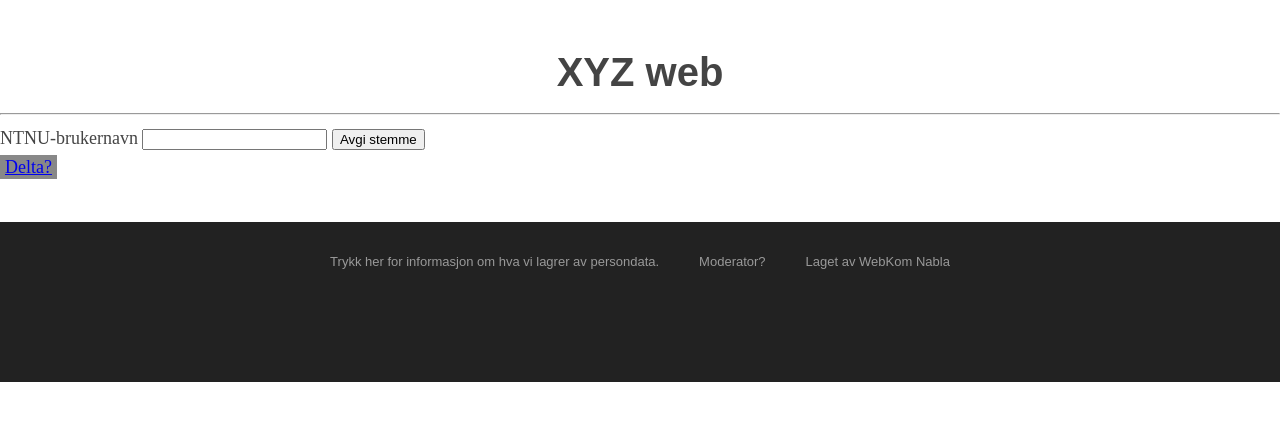
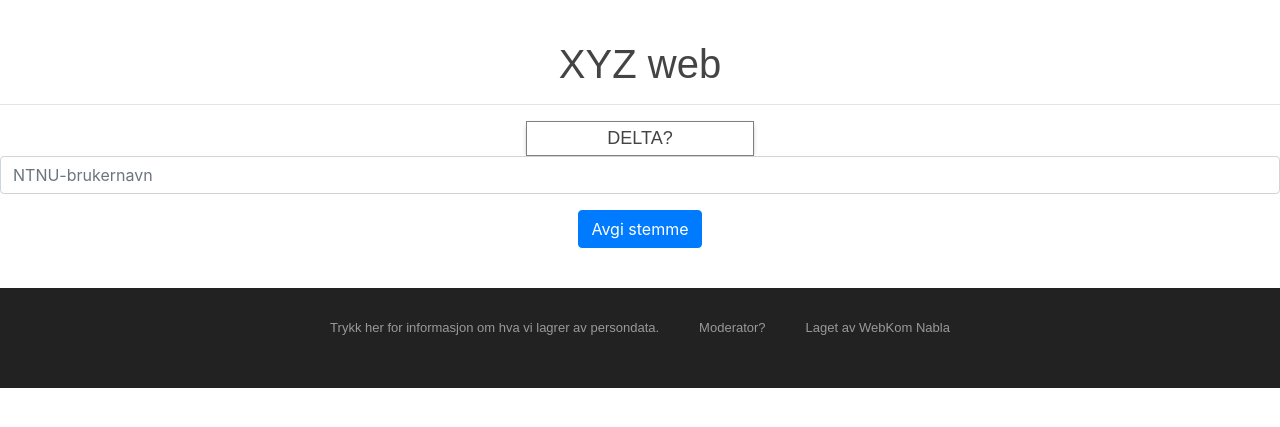
Before and after one commit to Nabla-NTNU/xyz_web, a Django app: page / in a window 1280 px wide. Shown: the top 427 px of the page. Run offline with Django 3.2, Linux system fonts and the light colour scheme; data that the repository does not hold is empty; some libraries are stand-ins or nearby versions.

Commit message:
Frontend fixing

```diff
--- a/contributions/templates/contributions/vote_form.html
+++ b/contributions/templates/contributions/vote_form.html
@@ -1,6 +1,8 @@
 {% extends "base.html" %}
+{% load bootstrap4 %}
 
 {% block content %}
+<a href="{% url 'add' %}" class="button">Delta?</a>
 <form method="post">{% csrf_token %}
     {{ form.non_field_errors }}
 
@@ -13,10 +15,10 @@
         {% endfor %}
     </div>
 
-    {{ form.username.errors }}
-    {{ form.username.label }}
-    {{ form.username }}
-    <input type="submit" value="Avgi stemme">
+    <center>
+        {{ form.username.errors }}
+        {% bootstrap_field form.username show_label=False%}
+        {% bootstrap_button "Avgi stemme" button_type="submit" button_class="btn-primary" value="Save"%}
+    </center>
 </form>
-<a href="{% url 'add' %}" class="button">Delta?</a>
 {% endblock content %}
--- a/templates/base.html
+++ b/templates/base.html
@@ -2,6 +2,7 @@
 <!DOCTYPE html>
 <html>
     <head>
+        <link rel="stylesheet" href="{% static "bootstrap/dist/css/bootstrap.min.css" %}">
         <style>
          .title {
              font-family: sans-serif;
@@ -36,6 +37,8 @@
 
          .header-logo {
          }
+
+
          body {
              margin: 0;
              line-height: 1.6;
@@ -53,13 +56,12 @@
              flex-wrap: wrap;
              margin: 0 auto;
              justify-content: space-between;
+             max-width: none;  /* Overwrite Bootstrap */
          }
 
          .contribution {
              margin: 5px 20px;
              margin-bottom: 20px;
-             //             border: 1px solid black;
-             //             box-shadow: 0px 0px 10px 0px black;
          }
 
          .contribution iframe {
@@ -111,15 +113,33 @@
          }
 
          .button {
-             background: #888888;
-             padding: 2px 5px;
+	           padding: 2px 5px;
+	           margin: 0 auto;
+	           display: block;
+	           width: 228px;
+	           text-align: center;
+	           text-decoration: none;
+	           text-transform: uppercase;
+	           border: 1px solid gray;
+	           box-shadow: 0px 2px 5px -2px gray;
+	           font-family: sans-serif;
+             color: inherit;
+         }
+
+         .button:hover {
+	           box-shadow: 0px 2px 5px -2px black;
          }
         </style>
     </head>
     <body>
         <div id="wrapper" >
             <header>
+                {% block header %}
                 <h1 class="title"><a href="{% url 'vote' %}">XYZ web</a></h1>
+                {% block header-info %}
+
+                {% endblock header-info %}
+                {% endblock header %}
             </header>
             <hr />
             {% block content %}
```
Also changed, not shown: contributions/templates/base.html (deleted, +0 -18 lines), templates/registration/login.html (+7 -2 lines).
